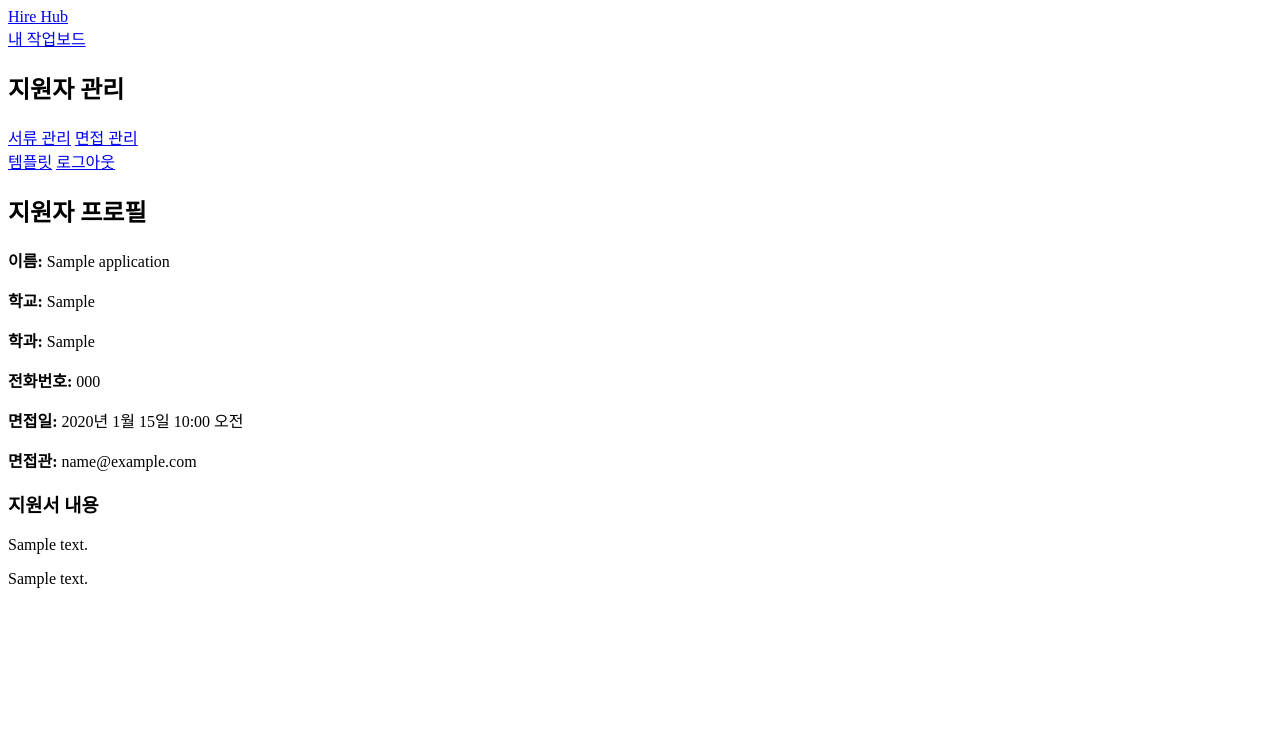
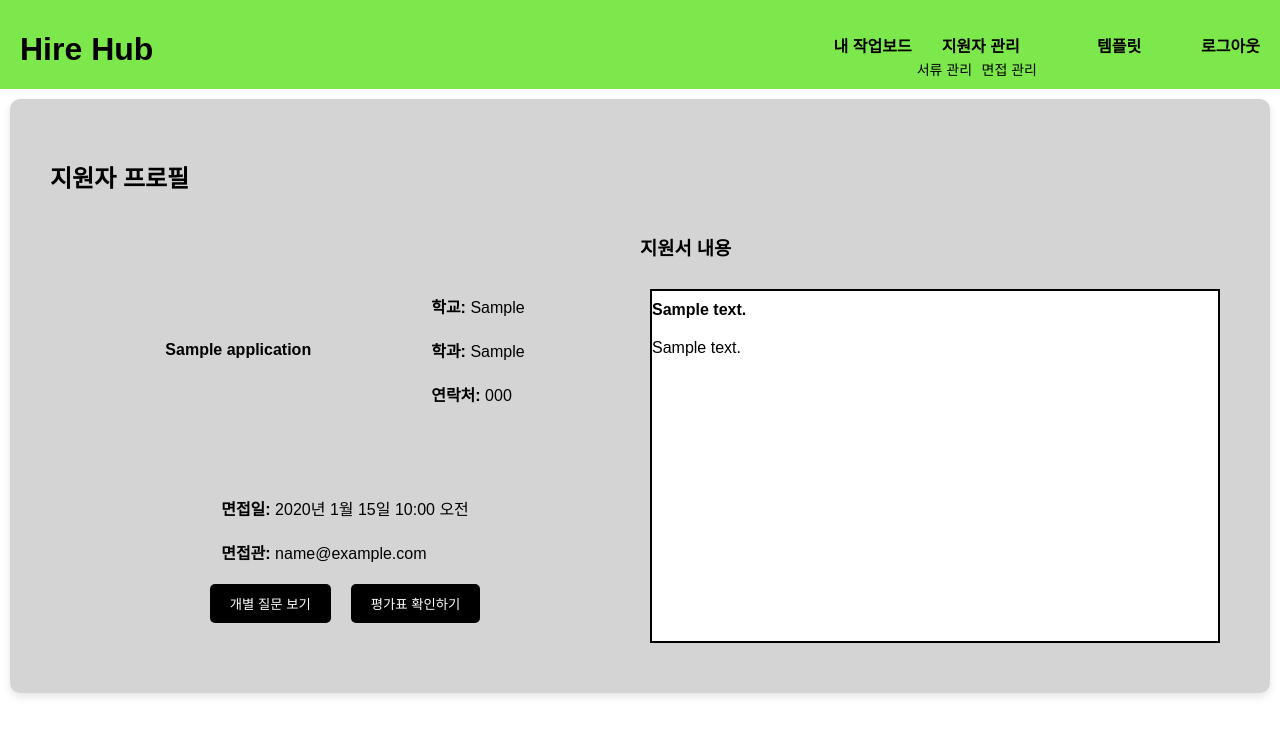
Before and after one commit to yumin22/piro21_HireHub, a Django app: page /applications/document/profile/1 in a window 1280 px wide. Shown: the top 736 px of the page. Run offline with Django 5.2, Linux system fonts and the light colour scheme; a user stored in the database is signed in; tables that the repository leaves empty hold one stand-in row (values such as "Sample post").

Commit message:
navbar css 추가

```diff
--- a/static/css/main.css
+++ b/static/css/main.css
@@ -0,0 +1,48 @@
+body {
+    margin: 0;
+    font-family: Arial, sans-serif;
+}
+
+nav {
+    display: flex;
+    justify-content: space-between;
+    align-items: center;
+    background-color: #7CE84C;
+    padding: 20px 20px 10px;
+}
+
+#nav_title a {
+    text-decoration: none;
+    font-size: 32px;
+    font-weight: bold;
+    color: black;
+}
+
+#nav_menu {
+    display: flex;
+}
+
+#nav_menu a, #nav_menu h2 {
+    margin-left: 30px;
+    margin-bottom: 2px;
+    text-decoration: none;
+    color: black;
+    font-size: 16px;
+    vertical-align: middle;
+}
+
+#nav_menu div {
+    display: flex;
+    flex-direction: column;
+    align-items: flex-start;
+}
+
+#nav_menu div div {
+    display: inline-block;
+
+}
+
+#nav_menu div div a {
+    margin-left: 5px;
+    font-size: 14px;
+}
--- a/static/css/profile.css
+++ b/static/css/profile.css
@@ -0,0 +1,113 @@
+body {
+    margin: 0;
+    font-family: Arial, sans-serif;
+}
+
+.profile_section {
+    background-color: rgb(212, 212, 212);
+    padding: 20px;
+    border-radius: 10px;
+    box-shadow: 0 4px 8px rgba(0,0,0,0.1);
+    margin: 10px;
+    display: flex;
+    justify-content: center;
+}
+
+.profile_container {
+    padding: 20px;
+    flex-direction: row;
+    width: 100%;
+
+}
+
+.profile_container h2 {
+    font-size: 24px;
+    margin-bottom: 20px;
+}
+
+.profile_container div {
+    display: flex;
+}
+
+
+.profile_details {
+    display: flex;
+    flex-direction: column;
+    justify-content: space-between;
+    margin-bottom: 20px;
+    flex: 1;
+}
+
+.profile_personal{
+    display: flex;
+    flex-direction: row;
+    align-items: center;
+    margin: 10px;
+    justify-content: center;
+
+}
+.profile_personal div{
+    display: flex;
+    flex-direction: column;
+    margin: 60px;
+}
+
+
+.profile_interview {
+    display: flex;
+    justify-content: center;
+}
+.profile_interview div{
+    flex-direction: column;
+}
+
+
+.profile_personal p, .profile_interview p {
+    margin: 10px 0;
+    font-size: 16px;
+}
+
+.actions {
+    display: flex;
+    justify-content: center;
+}
+
+.actions button {
+    background-color: black;
+    color: white;
+    border: none;
+    padding: 10px 20px;
+    border-radius: 5px;
+    cursor: pointer;
+    margin: 10px;
+}
+
+.actions button:hover {
+    background-color: #444;
+}
+
+.application_container{
+    flex: 1;
+    flex-direction: column;
+}
+.application_content {
+    background-color: white;
+    margin: 10px;
+    border: 2px solid black;
+    overflow: auto; /* 스크롤 가능하도록 설정 */
+    flex-direction: column;
+    flex: 1;
+}
+
+.application_content h3 {
+    font-size: 20px;
+    margin-bottom: 10px;
+}
+
+.answers{
+    flex-direction: column;
+}
+.answers p {
+    margin: 10px 0;
+    font-size: 16px;
+}
--- a/templates/applicant/profile.html
+++ b/templates/applicant/profile.html
@@ -6,31 +6,45 @@
 </head>
 {% endblock %}
 {% block content %}
-<section>
+<section class="profile_section">
     <div class="profile_container">
         <h2>지원자 프로필</h2>
+        <div>
             <div class="profile_details">
                 <div class="profile_personal">
-                <p><strong>이름:</strong> {{ applicant.name }}</p>
+                    <div>
+                        <p><strong>{{ applicant.name }}</strong> </p>
+                    </div>
+                    <div>
                         <p><strong>학교:</strong> {{ applicant.school }}</p>
                         <p><strong>학과:</strong> {{ applicant.major }}</p>
-                <!--<p><strong>이메일:</strong> {{ applicant.phone_number }}</p><-->
-                <p><strong>전화번호:</strong> {{ applicant.phone_number }}</p>
+                        <!--<p><strong>이메일:</strong> {{applicant.phone_number}}</p><-->
+                        <p><strong>연락처:</strong> {{ applicant.phone_number }}</p>
                     </div>
+                </div>
+                <div class="profile_interview">
                     <div>
                         <p><strong>면접일:</strong> {{ applicant.interview_date }}</p>
                         <p><strong>면접관:</strong> {{ applicant.interviewer }}</p>
                     </div>
-            <div>
+                </div>
+                <div class="actions">
+                    <button>개별 질문 보기</button>
+                    <button>평가표 확인하기</button>
+                </div>
+            </div>
+            <div class="application_container">
                 <h3>지원서 내용</h3>
-                <div>
+                <div class="application_content">
+                    <div class="answers">
                         {% for answer in answers %}
-                        <p>{{ answer.question.question_text }}</p>
+                            <p><strong>{{ answer.question.question_text }}</strong></p>
                             <p>{{ answer.answer_text }}</p>
                         {% endfor %}
                 </div>
             </div>
             </div>
         </div>
+    </div>
 </section>
 {% endblock %}
--- a/templates/navbar.html
+++ b/templates/navbar.html
@@ -5,7 +5,7 @@
     </div>
     {% if user.is_authenticated %}<!--로그인한 상태일 때 출력-->
     <div id="nav_menu">
-        <a href='{% url "accounts:mainboard" pk=user.pk %}'>내 작업보드</a>
+        <a href='{% url "accounts:mainboard" pk=user.pk %}'><h2>내 작업보드</h2></a>
         <div>
             <h2>지원자 관리</h2>
             <div>
@@ -13,8 +13,8 @@
                 <a href='{% url "applicants:interview" %}'>면접 관리</a>
             </div>
         </div>
-        <a href='{% url "applicants:interview" %}'>템플릿</a>
-        <a href='{% url "applicants:interview" %}'>로그아웃</a>
+        <a href='{% url "applicants:interview" %}'><h2>템플릿</h2></a><!--임시url-->
+        <a href='{% url "applicants:interview" %}'><h2>로그아웃</h2></a><!--임시url-->
     </div>
     {% endif %}
 </nav>
```
Lines whose indentation alone changed are shown as unchanged.
